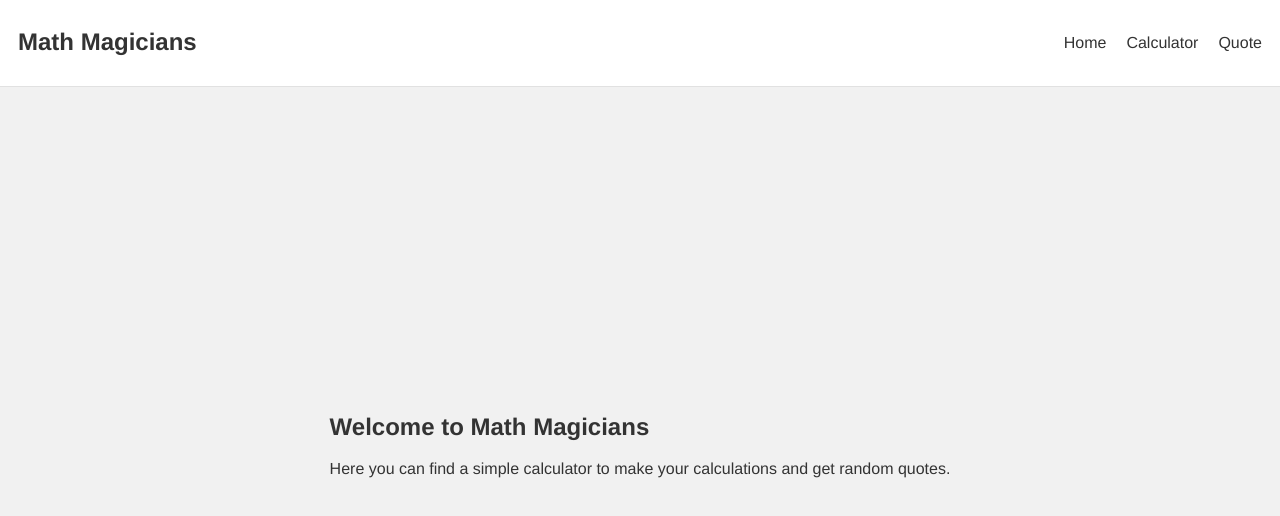
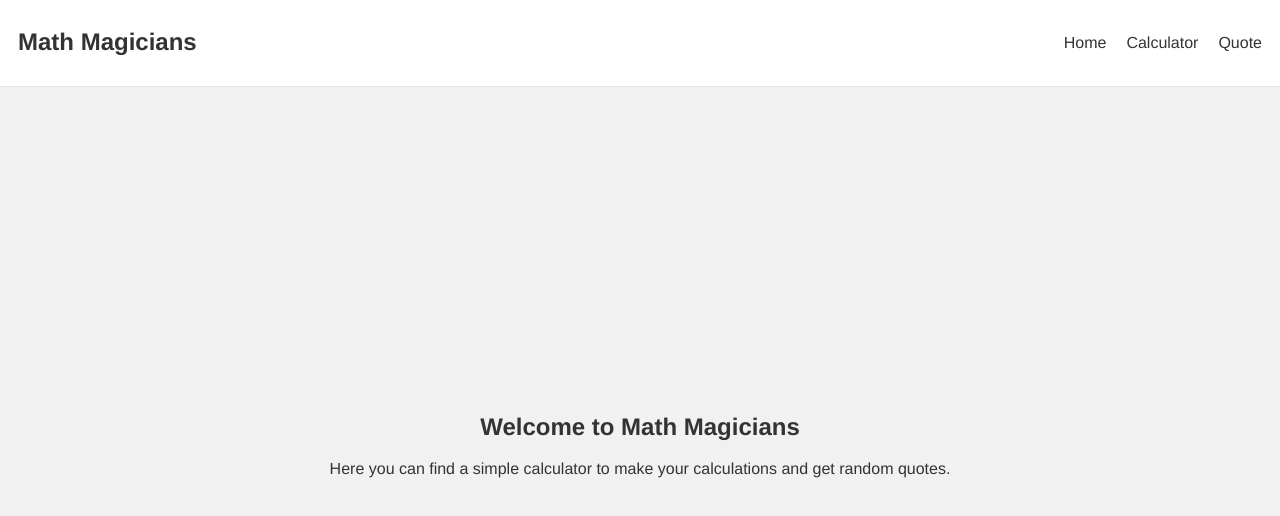
Before and after one commit to rudicarrilloypr/math-magicians, a React (Create React App) app: page / in a window 1280 px wide. Shown: the top 516 px of the page. Built offline with nearby package versions, Linux system fonts and the light colour scheme.

Commit message:
Update style

```diff
--- a/src/App.css
+++ b/src/App.css
@@ -52,6 +52,10 @@ main {
   color: #333;
 }
 
+main h2 {
+  text-align: center;
+}
+
 .quote-container {
   text-align: center;
   max-width: 800px;
--- a/src/components/Calculator.css
+++ b/src/components/Calculator.css
@@ -22,7 +22,7 @@
   width: 0;
   white-space: nowrap;
   overflow: hidden;
-  animation: typing 4s steps(40, end) forwards; /* 4s es la duración de la animación, y 40 es el número de "pasos" o caracteres en la animación. */
+  animation: typing 5s steps(40, end) forwards; /* s es la duración de la animación, y 40 es el número de "pasos" o caracteres en la animación. */
 }
 
 .result {
```
